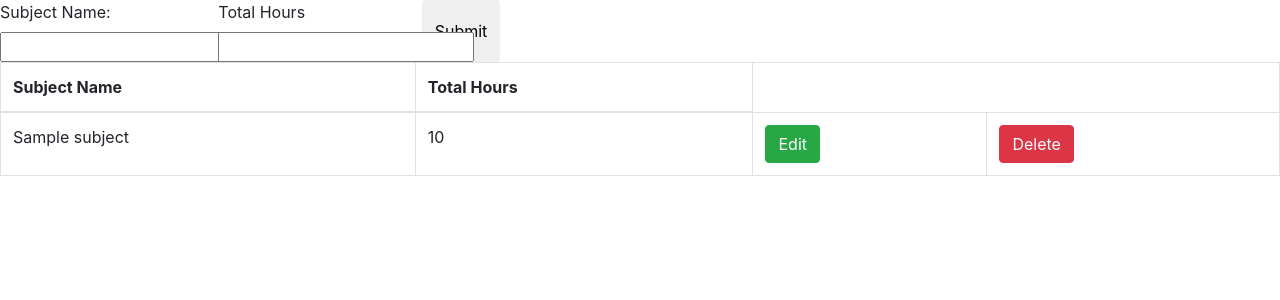
After one commit to sharunrajeev/studentManagementSystem, a Django app: page /owner/subjects_edit in a window 1280 px wide. The commit adds this page. Shown: the top 300 px of the page. Run offline with Django 4.2, Linux system fonts and the light colour scheme; tables that the repository leaves empty hold one stand-in row (values such as "Sample post"); some libraries are stand-ins or nearby versions.

Commit message:
Subject adding and subject deleting feature implemented

```diff
--- a/owner/urls.py
+++ b/owner/urls.py
@@ -5,7 +5,7 @@ from user.views import dashboard
 from . import views
 
 urlpatterns = [
-    # Home page
+# Home page
     path('', views.dashboard, name='dashboard'),
     path('approve', views.approve, name='approve'),
     path('approve/<userid>', views.individual_view, name='individual_view'),
@@ -24,7 +24,12 @@ urlpatterns = [
     path('update_user/<email>', views.update_user, name='update_user'),
     path('delete_user/<userid>', views.delete_user, name='delete_user'),
 
-    # Mark Uploading Coded By Devaprasa
+    # Mark Uploading Coded By Devaprasad
     path('mark_upload', views.mark_upload, name='mark_upload'),
-    path('mark_upload/<userid>', views.individual_mark_upload, name='individual_mark_upload')
+    path('mark_upload/<userid>', views.individual_mark_upload, name='individual_mark_upload'),
+
+    #Subject Adding Coded By Hana
+
+    path('subjects_edit',views.subjects_edit,name='subjects_edit'),
+    path('subject_delete/<subjectid>',views.subject_delete,name='subject_delete')
 ]
--- a/owner/views.py
+++ b/owner/views.py
@@ -237,3 +237,30 @@
     else:
         subjects = Subjects.objects.all()
         return render(request, 'owner/mark_upload_form.html', {'user': user, 'subjects': subjects})
+
+
+#coded by Hana
+def subjects_edit(request):
+
+    if request.method == 'POST':
+        Subjectname=request.POST['subjectname']
+        Totalhour=request.POST['totalhours']
+
+        subject=Subjects()
+        subject.SubjectName=Subjectname
+        subject.TotalHour=Totalhour
+
+        subject.save()
+
+        return redirect('subjects_edit')
+
+    else:
+        subjects = Subjects.objects.all()
+        return render(request, 'owner/subjects.html',{'subjects': subjects})
+
+def subject_delete(request,subjectid):
+
+
+    Subjects.objects.get(id=subjectid).delete()
+
+    return redirect('subjects_edit')
--- a/templates/owner/mark_upload.html
+++ b/templates/owner/mark_upload.html
@@ -25,10 +25,12 @@
 {% include 'reusable/sidebar.html' %}
 {% include 'reusable/navbar.html' %}
 
+
+
 <div id="wrapper">
 
 	<div class="main-content">
-
+    <a href="subjects_edit" class="btn btn-outline-success btn-sm">Add Subject</a>
                     <div class="d-flex justify-content-center align-items-center">
                       <div class="col-md-8">
 
--- a/templates/owner/mark_upload_form.html
+++ b/templates/owner/mark_upload_form.html
@@ -25,7 +25,7 @@
         <div class="card-body">
     <h2>{{user.ApplicationId.Name}}'s Marksheet</h2>
 
-    <form method="post" action="{{ user.id }}">
+      <form method="post" action="{{ user.id }}">
         {% csrf_token %}
 
         <label for="subject">Subject:</label><br>
--- /dev/null
+++ b/templates/owner/subjects.html
@@ -0,0 +1,73 @@
+
+
+<!DOCTYPE html>
+<html lang="en">
+<head>
+  <meta charset="UTF-8">
+  <meta name="viewport" content="width=device-width, initial-scale=1.0">
+  <title>Title Here</title>
+
+    <link rel="stylesheet" href="https://stackpath.bootstrapcdn.com/bootstrap/4.1.3/css/bootstrap.min.css" integrity="sha384-MCw98/SFnGE8fJT3GXwEOngsV7Zt27NXFoaoApmYm81iuXoPkFOJwJ8ERdknLPMO" crossorigin="anonymous"><link href="https://maxcdn.bootstrapcdn.com/font-awesome/4.2.0/css/font-awesome.min.css" rel="stylesheet">
+</head>
+<body>
+
+<form method="post" action="subjects_edit">
+
+    {% csrf_token %}
+        <div class="main">
+          <div class="row row-space">
+                <div class="col-2">
+                    <div class="input-group">
+                        <label class="label">Subject Name:</label>
+                        <input type="text" class="input--style-4 input_default" id="subjectname" name="subjectname" ></div>
+                </div>
+
+                <div class="col-2">
+                    <div class="input-group">
+                        <label class="label">Total Hours</label>
+                        <input type="number" class="input--style-4 input_default" id="totalhours" name="totalhours" >
+                    </div>
+                </div>
+
+
+              <button id="butn" class="btn btn--radius-2 btn--blue" type="submit">Submit</button>
+          </div>
+
+
+
+
+            </div>
+
+
+
+    </form>
+
+
+<table class="table table-bordered">
+    <thead>
+
+    <tr>
+        <th>Subject Name</th>
+        <th>Total Hours</th>
+    </tr>
+    </thead>
+    <tbody>
+
+    {% for subject in subjects %}
+
+      <tr class="active">
+
+
+          <td>{{ subject.SubjectName }}</td>
+          <td>{{ subject.TotalHour }}</td>
+         <td><a class="btn btn-success " href="subjects_edit" role="button">Edit</a></td>
+          <td><a class="btn btn-danger " href="subject_delete/{{ subject.id }}" role="button">Delete</a></td>
+      </tr>
+
+      {% endfor %}
+    </tbody>
+
+  </table>
+
+</body>
+</html>
```
